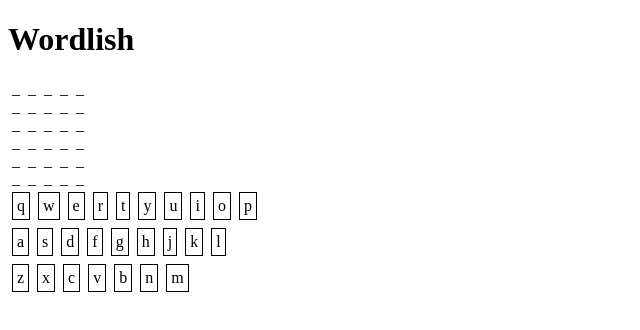
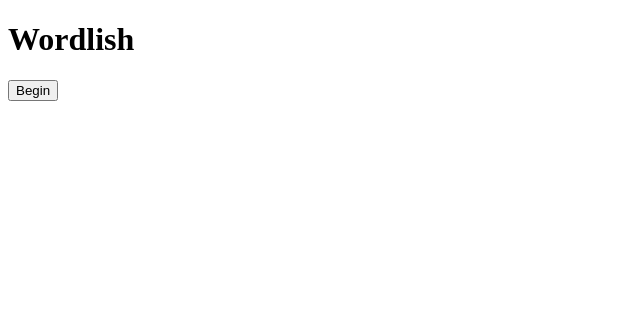
Before and after one commit to MahmoudGh01/course-project, a React (Vite) app: page / in a window 1280 px wide. Shown: the top 330 px of the page, without its empty margins (0-640 px from the left). Built offline with nearby package versions, Linux system fonts and the light colour scheme.

Commit message:
feat: implement game logic and data structures

```diff
--- a/src/App.tsx
+++ b/src/App.tsx
@@ -1,12 +1,30 @@
+import { useState } from "react"
+
 import Guesses from "./Guesses"
 import Keyboard from "./Keyboard"
+import { type State, createState, getLetterState } from "./logic"
 
 const App: React.FC = () => {
+  const [state, setState] = useState<State>()
+
+  if (!state) {
+    return (
+      <>
+        <h1>Wordlish</h1>
+        <button onClick={() => setState(createState())}>Begin</button>
+      </>
+    )
+  }
+
   return (
     <>
       <h1>Wordlish</h1>
-      <Guesses />
-      <Keyboard />
+      <Guesses
+        getState={(letter: string, position: number) =>
+          getLetterState(state, letter, position)
+        }
+      />
+      <Keyboard getState={(letter: string) => getLetterState(state, letter)} />
     </>
   )
 }
--- a/src/Guesses.tsx
+++ b/src/Guesses.tsx
@@ -1,6 +1,8 @@
 const NUM_GUESSES = 6
 
-const Guesses: React.FC = () => {
+const Guesses: React.FC<{
+  getState: (letter: string, position: number) => string
+}> = ({ getState }) => {
   return (
     <div>
       {Array.from<string>({ length: NUM_GUESSES })
@@ -8,7 +10,16 @@ const Guesses: React.FC = () => {
         .map((word, index) => (
           <div key={index}>
             {word.split("").map((letter, index) => (
-              <span key={index} style={{ margin: "0 0.25em" }}>
+              <span
+                key={index}
+                style={{
+                  display: "inline-block",
+                  margin: "0.25em",
+                  padding: "0.25em",
+                  color: "white",
+                  background: getState(letter, index),
+                }}
+              >
                 {letter === " " ? "_" : letter}
               </span>
             ))}
--- a/src/Keyboard.tsx
+++ b/src/Keyboard.tsx
@@ -4,22 +4,26 @@ const keyboard = [
   ["z", "x", "c", "v", "b", "n", "m"],
 ]
 
-const Keyboard: React.FC = () => {
+const Keyboard: React.FC<{
+  getState: (letter: string) => string
+}> = ({ getState }) => {
   return (
     <div>
-      {keyboard.map((keys, index) => (
+      {keyboard.map((row, index) => (
         <div key={index}>
-          {keys.map((key) => (
+          {row.map((letter) => (
             <span
-              key={key}
+              key={letter}
               style={{
                 display: "inline-block",
                 border: "1px solid black",
                 margin: "0.25em",
                 padding: "0.25em",
+                color: "white",
+                background: getState(letter),
               }}
             >
-              {key}
+              {letter}
             </span>
           ))}
         </div>
--- /dev/null
+++ b/src/logic.ts
@@ -0,0 +1,21 @@
+export type State = {
+  word: string
+}
+
+const states = {
+  unknown: "#333333",
+}
+
+export function createState(): State {
+  return {
+    word: "dizzy",
+  }
+}
+
+export function getLetterState(
+  state: State,
+  letter: string,
+  position?: number,
+): string {
+  return states.unknown
+}
```
